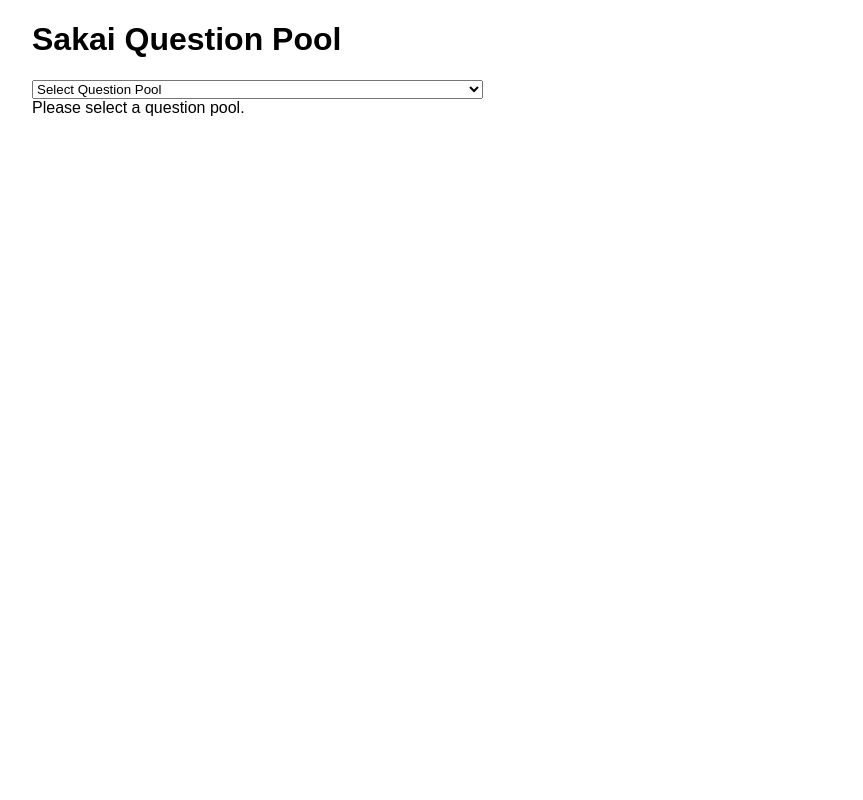
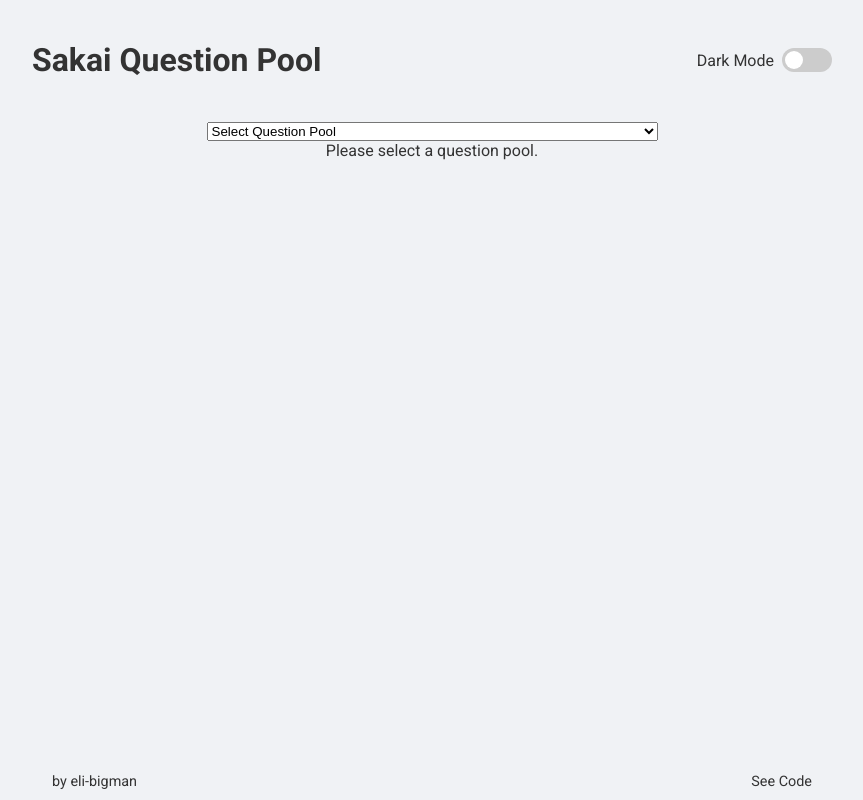
Before and after one commit to eli-bigman/SakaiQuestionPool, a React (Vite) app: page / in a window 1280 px wide. Shown: the whole page, without its empty margins (208-1071 px from the left). Built offline with nearby package versions, Linux system fonts and the light colour scheme.

Commit message:
updated components

```diff
--- a/src/App.jsx
+++ b/src/App.jsx
@@ -1,4 +1,4 @@
-import React, { useState } from 'react'
+import React, { useState, useEffect } from 'react'
 import QuestionSelector from './components/QuestionSelector'
 import QuestionComponent from './components/QuestionComponent'
 import parseXML from './utils/parseXML'
@@ -7,6 +7,16 @@ function App() {
   const [questions, setQuestions] = useState([])
   const [selectedFile, setSelectedFile] = useState(null)
   const [currentQuestionIndex, setCurrentQuestionIndex] = useState(0)
+  const [darkMode, setDarkMode] = useState(false)
+
+  // Toggle dark mode by adding/removing a class on the body element
+  useEffect(() => {
+    if (darkMode) {
+      document.body.classList.add('dark-mode')
+    } else {
+      document.body.classList.remove('dark-mode')
+    }
+  }, [darkMode])
 
   const handleFileSelect = async (fileName) => {
     setSelectedFile(fileName)
@@ -27,8 +37,30 @@ function App() {
   }
 
   return (
-    <div className="App">
+    <div className="app-container">
+      <div className="content">
+        <header style={{
+            display: 'flex',
+            justifyContent: 'space-between',
+            alignItems: 'center',
+            width: '100%',
+            maxWidth: '800px',
+            marginBottom: '20px'
+          }}>
           <h1>Sakai Question Pool</h1>
+          <div style={{ display: 'flex', alignItems: 'center' }}>
+            <span style={{ marginRight: '8px' }}>Dark Mode</span>
+            <label className="switch">
+              <input
+                type="checkbox"
+                id="toggleDarkMode"
+                checked={darkMode}
+                onChange={() => setDarkMode(!darkMode)}
+              />
+              <span className="slider"></span>
+            </label>
+          </div>
+        </header>
         <QuestionSelector onSelect={handleFileSelect} />
         {questions.length > 0 && currentQuestionIndex < questions.length ? (
           <QuestionComponent
@@ -38,10 +70,19 @@ function App() {
             totalQuestions={questions.length}
           />
         ) : selectedFile ? (
-        <div>No more questions.</div>
+          <div>Please select another question pool or check back later.</div>
         ) : (
           <div>Please select a question pool.</div>
         )}
+      </div>
+      <footer className="app-footer">
+        <div className="footer-left">
+          by <a href="https://github.com/eli-bigman" target="_blank" rel="noopener noreferrer">eli-bigman</a>
+        </div>
+        <div className="footer-right">
+          <a href="https://github.com/eli-bigman/SakaiQuestionPool" target="_blank" rel="noopener noreferrer">See Code</a>
+        </div>
+      </footer>
     </div>
   )
 }
--- a/src/components/QuestionComponent.jsx
+++ b/src/components/QuestionComponent.jsx
@@ -3,11 +3,17 @@ import React, { useState, useEffect } from 'react'
 const QuestionComponent = ({ question, onNext, questionNumber, totalQuestions }) => {
   const [userAnswer, setUserAnswer] = useState("")
   const [showAnswer, setShowAnswer] = useState(false)
+  const [animationClass, setAnimationClass] = useState("")
 
-  // Reset state when a new question is loaded
+  // Reset state and trigger a slide-in animation when a new question is loaded
   useEffect(() => {
     setUserAnswer("")
     setShowAnswer(false)
+    setAnimationClass("slide-in")
+    const timeout = setTimeout(() => {
+      setAnimationClass("")
+    }, 500)
+    return () => clearTimeout(timeout)
   }, [question])
 
   const handleSubmit = (e) => {
@@ -19,12 +25,20 @@ const QuestionComponent = ({ question, onNext, questionNumber, totalQuestions })
     setUserAnswer(e.target.value)
   }
 
+  // On Next, trigger a slide-out animation then call onNext after 500ms
+  const handleNextClick = () => {
+    setAnimationClass("slide-out")
+    setTimeout(() => {
+      onNext()
+    }, 500)
+  }
+
   const renderInput = () => {
     switch (question.type) {
       case 'multiple_choice':
       case 'true_false':
         return question.options.map(option => (
-          <div key={option.ident}>
+          <div key={option.ident} style={{ marginBottom: '10px' }}>
             <label>
               <input
                 type="radio"
@@ -33,6 +47,7 @@ const QuestionComponent = ({ question, onNext, questionNumber, totalQuestions })
                 onChange={handleChange}
                 checked={userAnswer === option.ident}
                 disabled={showAnswer}
+                style={{ marginRight: '8px' }}
               />
               {option.text}
             </label>
@@ -45,6 +60,13 @@ const QuestionComponent = ({ question, onNext, questionNumber, totalQuestions })
             value={userAnswer}
             onChange={handleChange}
             disabled={showAnswer}
+            style={{
+              padding: '8px',
+              borderRadius: '4px',
+              border: '1px solid #ccc',
+              width: '100%',
+              marginBottom: '10px'
+            }}
           />
         )
       case 'essay':
@@ -55,6 +77,13 @@ const QuestionComponent = ({ question, onNext, questionNumber, totalQuestions })
             disabled={showAnswer}
             rows="4"
             cols="50"
+            style={{
+              padding: '8px',
+              borderRadius: '4px',
+              border: '1px solid #ccc',
+              width: '100%',
+              marginBottom: '10px'
+            }}
           />
         )
       default:
@@ -73,33 +102,73 @@ const QuestionComponent = ({ question, onNext, questionNumber, totalQuestions })
       const correctOption = question.options.find(opt => opt.ident === question.correctAnswer)
       const correctText = correctOption ? correctOption.text : question.correctAnswer
       if (userAnswer === question.correctAnswer) {
-        return <div>Correct ✅</div>
+        return <div style={{ fontWeight: 'bold', color: 'green', marginBottom: '10px' }}>Correct ✅</div>
       } else {
-        return <div>Incorrect ❌. The correct answer is: {correctText}</div>
+        return (
+          <div style={{ fontWeight: 'bold', marginBottom: '10px', color: 'red' }}>
+            Incorrect ❌. The correct answer is: <span style={{ color: 'green' }}>{correctText}</span>
+          </div>
+        )
       }
     }
-    // For fill in the blank, compare the text (ignoring case)
+    // For fill in the blank questions, compare the text (ignoring case)
     else if (question.type === 'fill_in') {
       if (userAnswer.trim().toLowerCase() === question.correctAnswer.trim().toLowerCase()) {
-        return <div>Correct ✅</div>
+        return <div style={{ fontWeight: 'bold', color: 'green', marginBottom: '10px' }}>Correct ✅</div>
       } else {
-        return <div>Incorrect ❌. The correct answer is: {question.correctAnswer}</div>
+        return (
+          <div style={{ fontWeight: 'bold', marginBottom: '10px', color: 'red' }}>
+            Incorrect ❌. The correct answer is: <span style={{ color: 'green' }}>{question.correctAnswer}</span>
+          </div>
+        )
       }
     }
   }
 
   return (
-    <div className="question-container">
-      <h2>Question {questionNumber} of {totalQuestions}</h2>
-      <div className="question-prompt">
+    <div className={`question-container ${animationClass}`}>
+      <h2 style={{ textAlign: 'center' }}>Question {questionNumber} of {totalQuestions}</h2>
+      <div className="question-prompt" style={{ marginBottom: '20px', textAlign: 'center' }}>
         <div dangerouslySetInnerHTML={{ __html: question.prompt }} />
       </div>
       <form onSubmit={handleSubmit}>
         {renderInput()}
-        {!showAnswer && <button type="submit">Submit Answer</button>}
+        {!showAnswer && (
+          <div style={{ textAlign: 'center', marginBottom: '10px' }}>
+            <button
+              type="submit"
+              style={{
+                padding: '10px 20px',
+                borderRadius: '5px',
+                border: 'none',
+                background: '#007bff',
+                color: '#fff',
+                cursor: 'pointer'
+              }}
+            >
+              Submit Answer
+            </button>
+          </div>
+        )}
       </form>
       {renderResult()}
-      {showAnswer && <button onClick={onNext}>Next Question</button>}
+      {showAnswer && (
+        <div style={{ textAlign: 'center' }}>
+          <button
+            onClick={handleNextClick}
+            style={{
+              padding: '10px 20px',
+              borderRadius: '5px',
+              border: 'none',
+              background: '#28a745',
+              color: '#fff',
+              cursor: 'pointer'
+            }}
+          >
+            Next Question
+          </button>
+        </div>
+      )}
     </div>
   )
 }
--- a/src/index.css
+++ b/src/index.css
@@ -1,27 +1,226 @@
+@import url('https://fonts.googleapis.com/css2?family=Roboto:wght@400;700&display=swap');
+
 body {
-  font-family: Arial, sans-serif;
-  margin: 20px;
+  font-family: 'Roboto', sans-serif;
+  margin: 0;
+  background: #f0f2f5;
+  color: #333;
 }
 
-.App {
-  max-width: 800px;
-  margin: auto;
+/* Container for sticky footer */
+.app-container {
+  display: flex;
+  flex-direction: column;
+  align-items: center;
+  min-height: 100vh;
 }
 
-.question-container {
-  margin-top: 20px;
-  padding: 15px;
-  border: 1px solid #ddd;
-  border-radius: 4px;
+/* New content container to center everything */
+.content {
+  flex: 1;
+  display: flex;
+  flex-direction: column;
+  align-items: center;
+  width: 100%;
+  padding: 20px;
 }
 
-.question-prompt {
-  margin-bottom: 15px;
+/* Question Card Styles */
+.question-container {
+  background: #fff;
+  border-radius: 10px;
+  box-shadow: 0 4px 10px rgba(0, 0, 0, 0.1);
+  padding: 20px;
+  max-width: 600px;
+  width: 100%;
+  margin: 20px 0;
+  transition: transform 0.5s ease, opacity 0.5s ease;
 }
 
-button {
-  margin-top: 10px;
-  margin-right: 10px;
-  padding: 8px 12px;
+/* Animation classes for slide in/out effects */
+.slide-in {
+  animation: slideIn 0.5s forwards;
+}
+
+.slide-out {
+  animation: slideOut 0.5s forwards;
+}
+
+@keyframes slideIn {
+  from {
+    transform: translateX(100%);
+    opacity: 0;
+  }
+  to {
+    transform: translateX(0);
+    opacity: 1;
+  }
+}
+
+@keyframes slideOut {
+  from {
+    transform: translateX(0);
+    opacity: 1;
+  }
+  to {
+    transform: translateX(-100%);
+    opacity: 0;
+  }
+}
+
+/* Styling for the custom question selector */
+.question-selector {
+  position: relative;
+  width: 320px;
+  margin: 20px 0;
+}
+
+.search-input {
+  padding: 10px;
+  width: 100%;
+  border: 1px solid #ccc;
+  border-radius: 5px;
   font-size: 1rem;
+  outline: none;
+  transition: border-color 0.3s;
 }
+
+.search-input:focus {
+  border-color: #007bff;
+}
+
+.dropdown-menu {
+  list-style: none;
+  margin: 0;
+  padding: 0;
+  position: absolute;
+  top: 100%;
+  left: 0;
+  right: 0;
+  background: #fff;
+  border: 1px solid #ccc;
+  border-top: none;
+  border-bottom-left-radius: 5px;
+  border-bottom-right-radius: 5px;
+  max-height: 200px;
+  overflow-y: auto;
+  z-index: 1000;
+}
+
+.dropdown-item {
+  padding: 10px;
+  cursor: pointer;
+  border-bottom: 1px solid #eee;
+}
+
+.dropdown-item:last-child {
+  border-bottom: none;
+}
+
+.dropdown-item:hover {
+  background: #f0f2f5;
+}
+
+/* Footer styles */
+.app-footer {
+  width: 100%;
+  max-width: 800px;
+  display: flex;
+  justify-content: space-between;
+  align-items: center;
+  padding: 10px 20px;
+  box-sizing: border-box;
+  margin-top: auto;
+  font-size: 0.9rem;
+}
+
+.app-footer a {
+  color: inherit;
+  text-decoration: none;
+}
+
+.app-footer a:hover {
+  text-decoration: underline;
+}
+
+/* Mobile responsiveness for footer */
+@media (max-width: 600px) {
+  .app-footer {
+    flex-direction: column;
+    text-align: center;
+  }
+  .app-footer > div {
+    margin: 5px 0;
+  }
+}
+
+/* Toggle switch (iPhone style) */
+.switch {
+  position: relative;
+  display: inline-block;
+  width: 50px;
+  height: 24px;
+}
+
+.switch input {
+  opacity: 0;
+  width: 0;
+  height: 0;
+}
+
+.slider {
+  position: absolute;
+  cursor: pointer;
+  top: 0;
+  left: 0;
+  right: 0;
+  bottom: 0;
+  background-color: #ccc;
+  transition: 0.4s;
+  border-radius: 34px;
+}
+
+.slider:before {
+  position: absolute;
+  content: "";
+  height: 18px;
+  width: 18px;
+  left: 3px;
+  bottom: 3px;
+  background-color: white;
+  transition: 0.4s;
+  border-radius: 50%;
+}
+
+.switch input:checked + .slider {
+  background-color: #2196F3;
+}
+
+.switch input:checked + .slider:before {
+  transform: translateX(26px);
+}
+
+/* Dark mode styles */
+.dark-mode {
+  background: #121212;
+  color: #e0e0e0;
+}
+
+.dark-mode .question-container {
+  background: #1e1e1e;
+  color: #e0e0e0;
+  box-shadow: 0 4px 10px rgba(255, 255, 255, 0.1);
+}
+
+.dark-mode .search-input,
+.dark-mode .dropdown {
+  background: #2e2e2e;
+  color: #e0e0e0;
+  border: 1px solid #555;
+}
+
+.dark-mode .dropdown-menu {
+  background: #2e2e2e;
+  color: #e0e0e0;
+  border: 1px solid #555;
+}
```
Lines whose indentation alone changed are shown as unchanged.
